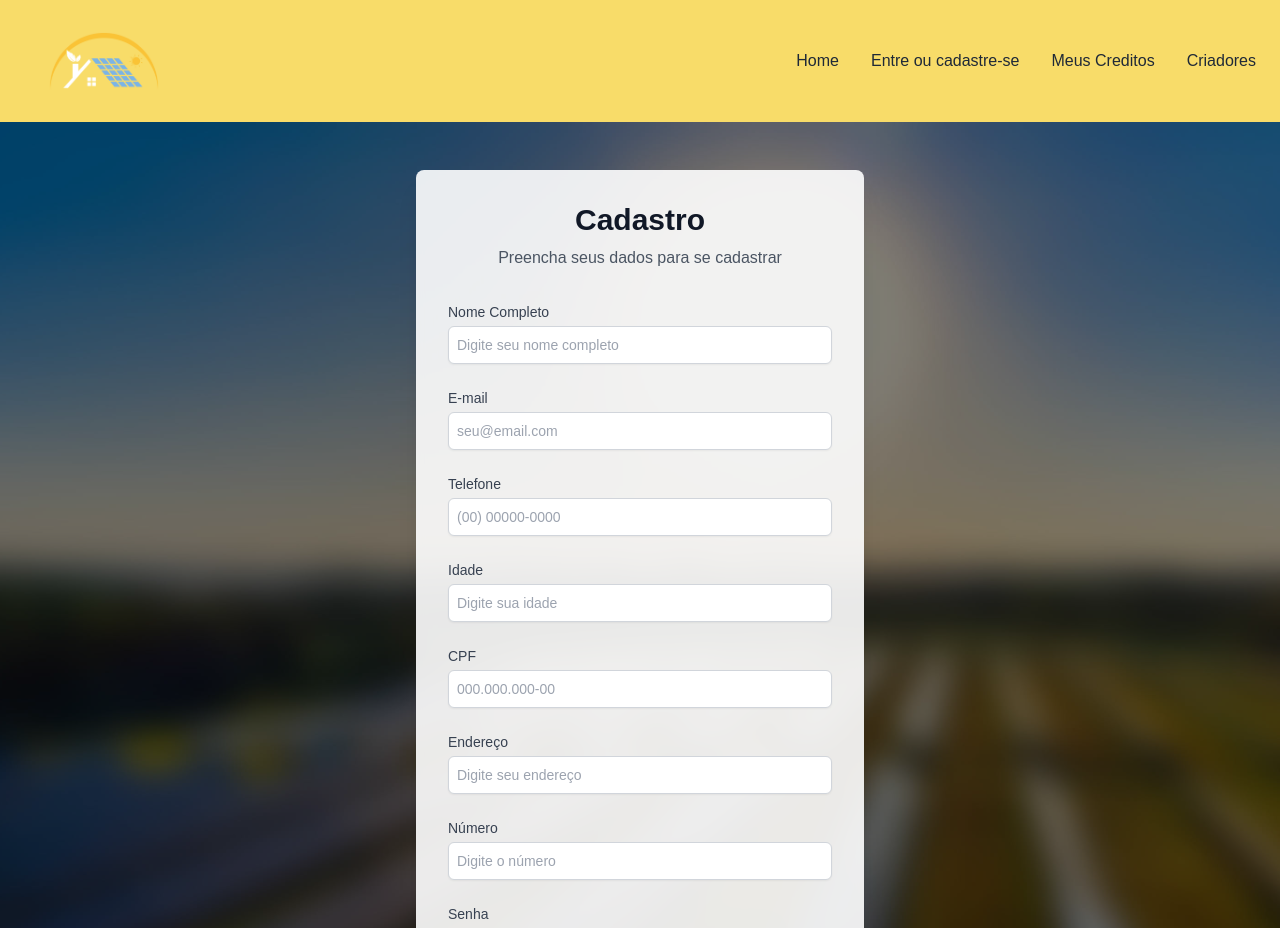
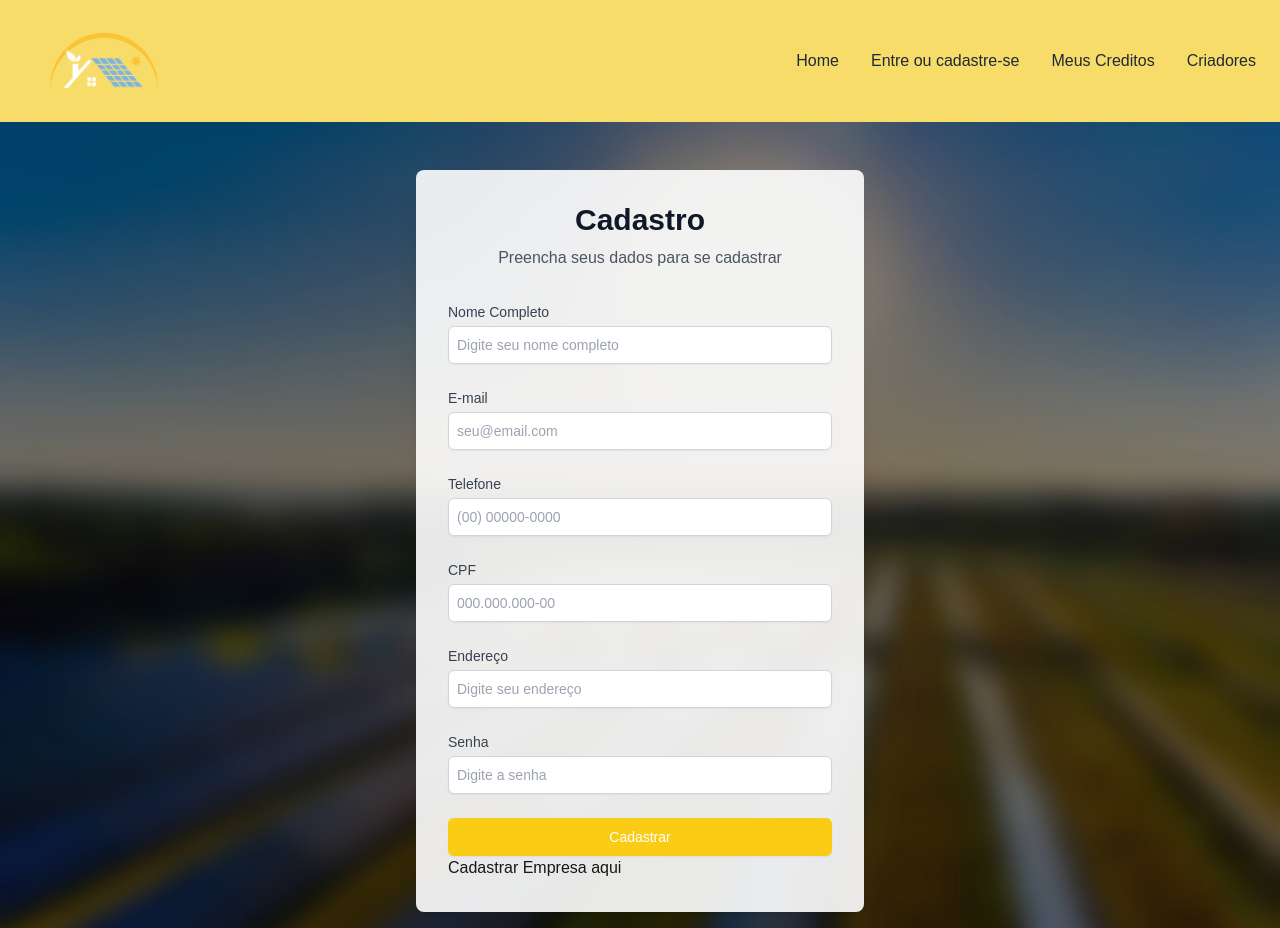
Before and after one commit to RaphaelKim21/gsfront, a Next.js app: page /cadastro in a window 1280 px wide. Shown: the top 928 px of the page. Built offline with nearby package versions, Linux system fonts and the light colour scheme.

Commit message:
atualizando o site

```diff
--- a/src/app/cadastro/page.tsx
+++ b/src/app/cadastro/page.tsx
@@ -6,10 +6,8 @@ import { useState } from 'react';
 export default function Cadastro() {
     const [formData, setFormData] = useState({
         nome: '',
-        idade: '',
         cpf: '',
         endereco: '',
-        numero: '',
         telefone: '',
         email: '',
         senha:''
@@ -25,11 +23,9 @@ export default function Cadastro() {
 
     const handleSubmit = (e: FormEvent) => {
         e.preventDefault();
-        // Handle form submission here
         console.log(FormData);
     };
 
-    // Function to format CPF
     const formatCPF = (value: string) => {
         return value
             .replace(/\D/g, '')
@@ -39,7 +35,6 @@ export default function Cadastro() {
             .replace(/(-\d{2})\d+?$/, '$1');
     };
 
-    // Function to format phone number
     const formatPhone = (value: string) => {
         return value
             .replace(/\D/g, '')
@@ -52,8 +47,8 @@ export default function Cadastro() {
         <div
             className="min-h-screen py-12 px-4 sm:px-6 lg:px-8 bg-cover bg-center bg-no-repeat"
             style={{
-                backgroundImage: "url(/images/fundo.jpg)", // Replace with your image path
-                backgroundColor: 'rgba(0, 0, 0, 0.5)', // Fallback color
+                backgroundImage: "url(/images/fundo.jpg)",
+                backgroundColor: 'rgba(0, 0, 0, 0.5)',
                 backgroundBlendMode: 'overlay'
             }}
         >
@@ -64,7 +59,7 @@ export default function Cadastro() {
                 </div>
 
                 <form onSubmit={handleSubmit} className="space-y-6">
-                    {/* Nome */}
+
                     <div>
                         <label htmlFor="nome" className="block text-sm font-medium text-gray-700">
                             Nome Completo
@@ -82,7 +77,7 @@ export default function Cadastro() {
                         />
                     </div>
 
-                    {/* Email - New Field */}
+
                     <div>
                         <label htmlFor="email" className="block text-sm font-medium text-gray-700">
                             E-mail
@@ -100,7 +95,7 @@ export default function Cadastro() {
                         />
                     </div>
 
-                    {/* Telefone - New Field */}
+
                     <div>
                         <label htmlFor="telefone" className="block text-sm font-medium text-gray-700">
                             Telefone
@@ -122,27 +117,9 @@ export default function Cadastro() {
                         />
                     </div>
 
-                    {/* Idade */}
-                    <div>
-                        <label htmlFor="idade" className="block text-sm font-medium text-gray-700">
-                            Idade
-                        </label>
-                        <input
-                            type="number"
-                            name="idade"
-                            id="idade"
-                            value={formData.idade}
-                            onChange={handleChange}
-                            required
-                            min="0"
-                            max="120"
-                            className="mt-1 block w-full rounded-md border-gray-300 shadow-sm focus:border-yellow-300 focus:ring-yellow-300 sm:text-sm
-                       p-2 border focus:outline-none"
-                            placeholder="Digite sua idade"
-                        />
-                    </div>
 
-                    {/* CPF */}
+
+
                     <div>
                         <label htmlFor="cpf" className="block text-sm font-medium text-gray-700">
                             CPF
@@ -164,7 +141,7 @@ export default function Cadastro() {
                         />
                     </div>
 
-                    {/* Endereço */}
+
                     <div>
                         <label htmlFor="endereco" className="block text-sm font-medium text-gray-700">
                             Endereço
@@ -182,23 +159,6 @@ export default function Cadastro() {
                         />
                     </div>
 
-                    {/* Número */}
-                    <div>
-                        <label htmlFor="numero" className="block text-sm font-medium text-gray-700">
-                            Número
-                        </label>
-                        <input
-                            type="text"
-                            name="numero"
-                            id="numero"
-                            value={formData.numero}
-                            onChange={handleChange}
-                            required
-                            className="mt-1 block w-full rounded-md border-gray-300 shadow-sm focus:border-yellow-300 focus:ring-yellow-300 sm:text-sm
-                       p-2 border focus:outline-none"
-                            placeholder="Digite o número"
-                        />
-                    </div>
 
                     <div>
                         <label htmlFor="senha" className="block text-sm font-medium text-gray-700">
@@ -217,7 +177,7 @@ export default function Cadastro() {
                         />
                     </div>
 
-                    {/* Submit Button */}
+
                     <div>
                         <button
                             type="submit"
--- a/src/app/criadores/page.tsx
+++ b/src/app/criadores/page.tsx
@@ -1,4 +1,4 @@
-// pages/criadores.js
+
 import React from "react";
 
 export default function Criadores() {
@@ -33,12 +33,8 @@ export default function Criadores() {
               className="bg-white shadow-lg rounded-lg p-6 text-center"
             >
               <div className="h-40 w-40 mx-auto mb-4 bg-gray-300 rounded-full overflow-hidden">
-                {/* Espaço reservado para a imagem */}
-                <img
-                  src={criador.imagem}
-                  alt={`Foto de ${criador.nome}`}
-                  className="h-full w-full object-cover"
-                />
+
+                <img src={criador.imagem}alt={`Foto de ${criador.nome}`}className="h-full w-full object-cover"/>
               </div>
               <h2 className="text-2xl font-bold text-gray-800">{criador.nome}</h2>
               <p className="text-gray-600 mt-2">{criador.rm}</p>
--- a/src/app/empresa/page.tsx
+++ b/src/app/empresa/page.tsx
@@ -22,14 +22,12 @@ export default function Empresa() {
 
     const handleSubmit = (e: FormEvent) => {
         e.preventDefault();
-        // Handle form submission here
         console.log(formData);
     };
 
-    // Function to format CNPJ as user types
     const formatCNPJ = (value: string) => {
         return value
-            .replace(/\D/g, '') // Remove anything that's not a digit
+            .replace(/\D/g, '')
             .replace(/^(\d{2})(\d)/, '$1.$2')
             .replace(/^(\d{2})\.(\d{3})(\d)/, '$1.$2.$3')
             .replace(/\.(\d{3})(\d)/, '.$1/$2')
@@ -37,7 +35,6 @@ export default function Empresa() {
             .replace(/(-\d{2})\d+?$/, '$1');
     };
 
-    // Function to format phone number
     const formatPhone = (value: string) => {
         return value
             .replace(/\D/g, '')
@@ -50,8 +47,8 @@ export default function Empresa() {
         <div
             className="min-h-screen py-12 px-4 sm:px-6 lg:px-8 bg-cover bg-center bg-no-repeat"
             style={{
-                backgroundImage: "url(/images/fundo.jpg)", // Replace with your image path
-                backgroundColor: 'rgba(0, 0, 0, 0.5)', // Fallback color
+                backgroundImage: "url(/images/fundo.jpg)",
+                backgroundColor: 'rgba(0, 0, 0, 0.5)',
                 backgroundBlendMode: 'overlay'
             }}
         >
@@ -62,7 +59,7 @@ export default function Empresa() {
                 </div>
 
                 <form onSubmit={handleSubmit} className="space-y-6">
-                    {/* Razão Social */}
+
                     <div>
                         <label htmlFor="razaoSocial" className="block text-sm font-medium text-gray-700">
                             Razão Social
@@ -80,7 +77,7 @@ export default function Empresa() {
                         />
                     </div>
 
-                    {/* CNPJ */}
+
                     <div>
                         <label htmlFor="cnpj" className="block text-sm font-medium text-gray-700">
                             CNPJ
@@ -102,7 +99,7 @@ export default function Empresa() {
                         />
                     </div>
 
-                    {/* Endereço */}
+
                     <div>
                         <label htmlFor="endereco" className="block text-sm font-medium text-gray-700">
                             Endereço
@@ -120,7 +117,7 @@ export default function Empresa() {
                         />
                     </div>
 
-                    {/* Número */}
+
                     <div>
                         <label htmlFor="numero" className="block text-sm font-medium text-gray-700">
                             Número
@@ -138,7 +135,7 @@ export default function Empresa() {
                         />
                     </div>
 
-                    {/* Telefone */}
+
                     <div>
                         <label htmlFor="telefone" className="block text-sm font-medium text-gray-700">
                             Telefone
--- a/src/app/entrar/page.tsx
+++ b/src/app/entrar/page.tsx
@@ -21,7 +21,6 @@ export default function Login(){
 
     const handleSubmit = (e: FormEvent) => {
         e.preventDefault();
-        // Handle form submission here
         console.log(formData);
         router.replace ('/')
     };
@@ -31,8 +30,8 @@ export default function Login(){
         <div
         className="min-h-screen py-12 px-4 sm:px-6 lg:px-8 bg-cover bg-center bg-no-repeat"
         style={{
-            backgroundImage: "url(/images/fundo.jpg)", // Replace with your image path
-            backgroundColor: 'rgba(0, 0, 0, 0.5)', // Fallback color
+            backgroundImage: "url(/images/fundo.jpg)",
+            backgroundColor: 'rgba(0, 0, 0, 0.5)',
             backgroundBlendMode: 'overlay'
         }}
         >
--- a/src/app/globals.css
+++ b/src/app/globals.css
@@ -5,13 +5,6 @@
 :root {
   --background: #ffffff;
   --foreground: #171717;
-}
-
-@media (prefers-color-scheme: dark) {
-  :root {
-    --background: #0a0a0a;
-    --foreground: #ededed;
-  }
 }
 
 body {
```
Also changed, not shown: linkgithub.txt (added), linkvercel.txt (added).
